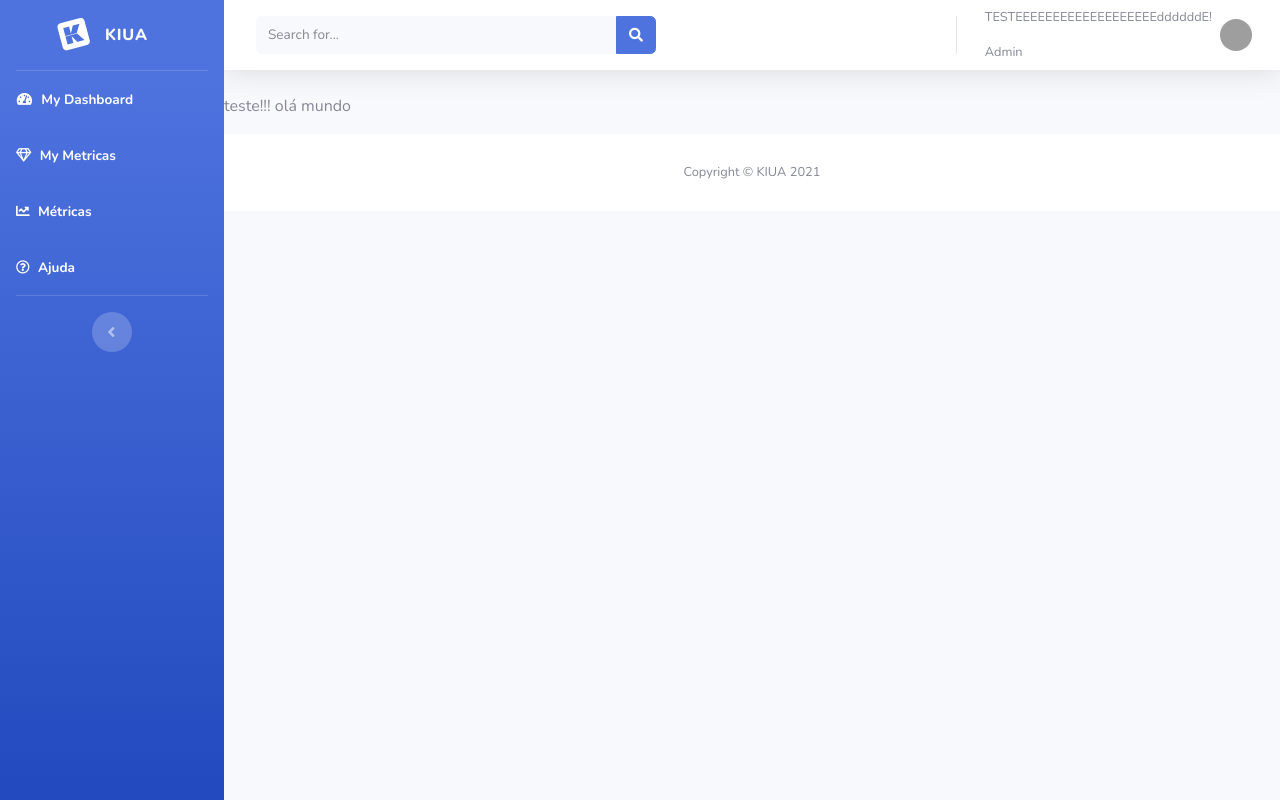
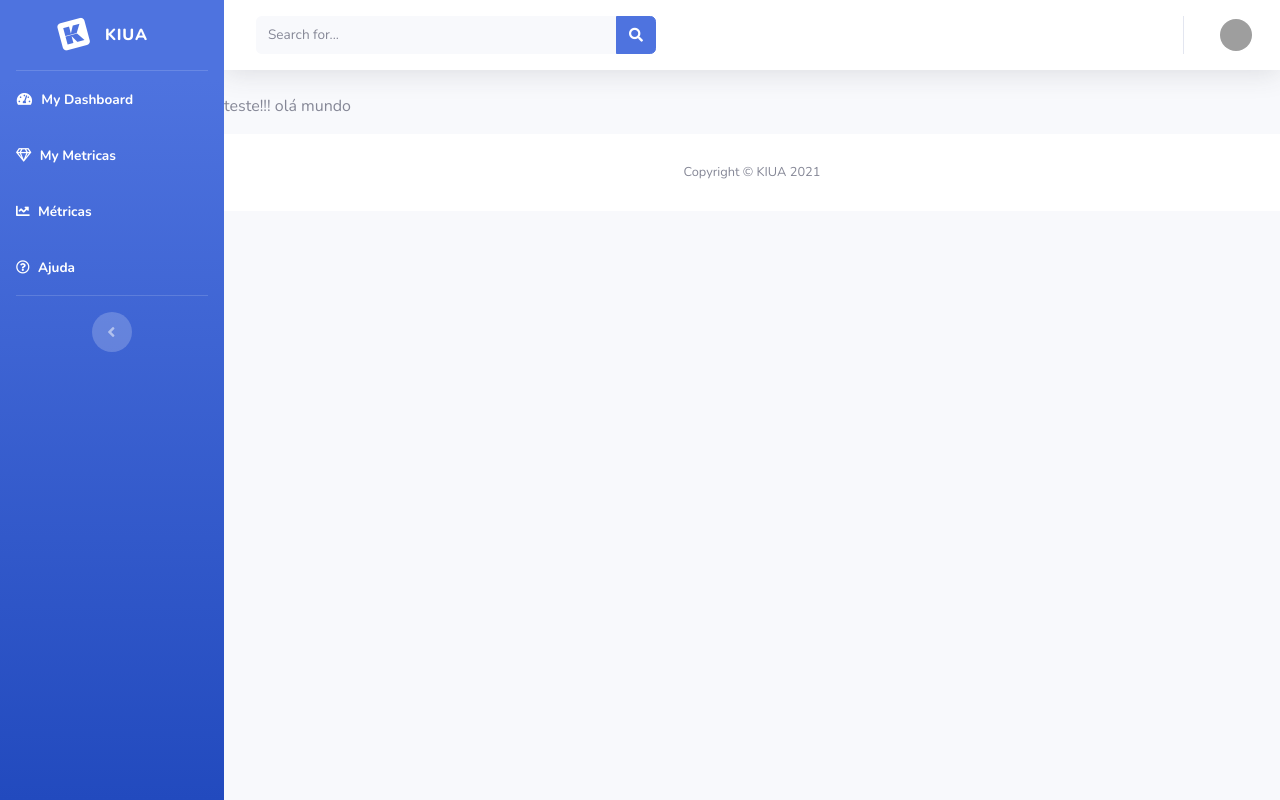
Before and after one commit to KIUA-PEI/KIUA_Backoffice, a Flask app: template website/templates/home.html in a window 1280 px wide. Run offline with Flask 2, Linux system fonts and the light colour scheme; the template is opened without the code that fills it, so the values that code supplies are empty; some libraries are stand-ins or nearby versions; grey boxes are pictures that could not be loaded.

Commit message:
minor fixv2

```diff
--- a/website/templates/base.html
+++ b/website/templates/base.html
@@ -133,10 +133,7 @@
                                 <span class="mr-2 d-none d-lg-inline text-gray-600 small">
                                     {% if current_user.is_authenticated %}
                                         {{ current_user.fname }}
-                                        {{ current_user.lname}}
-                                    {% else%}
-                                        <p>TESTEEEEEEEEEEEEEEEEEEEddddddE!</p>
-                                        Admin
+                                        {{ current_user.lname }}
                                     {% endif%}
                                 </span>
                                 <img class="img-profile rounded-circle"
```
